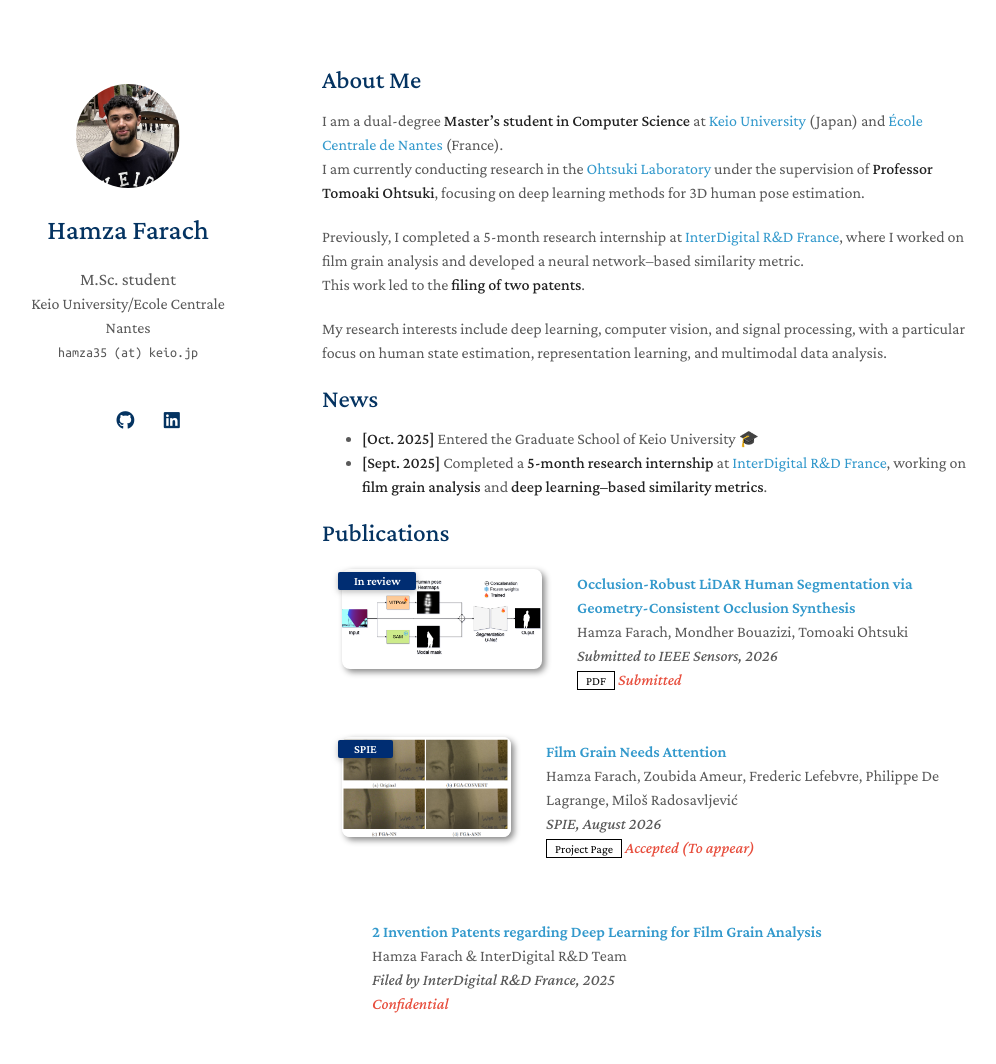
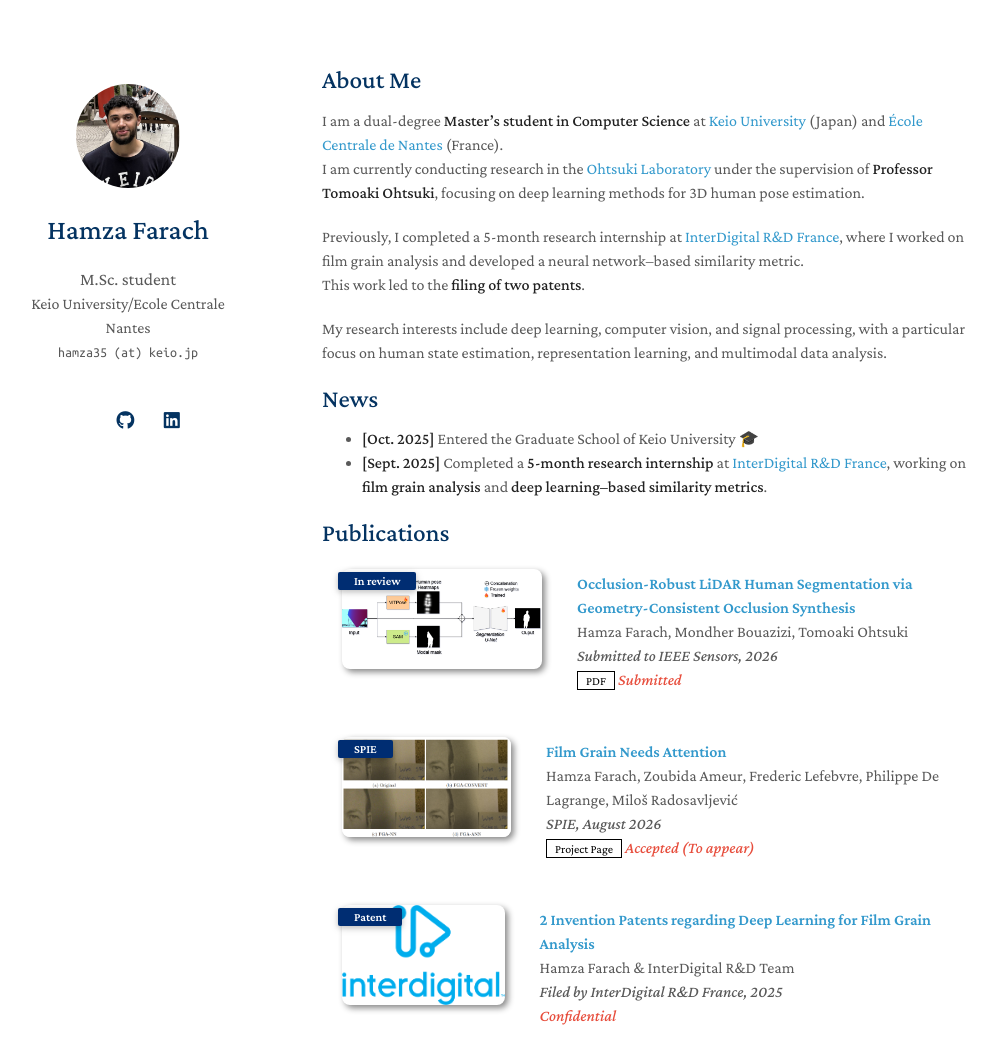
Before and after one commit to hamza963213/hamza-farach.github.io, a Jekyll site: the page built from index.md, in a window 1280 px wide and 1162 px high. Shown: the top 1064 px of the window, without its empty margins (148-1144 px from the left). Built offline with Jekyll 4.4.1, drawn with Linux system fonts in a browser that asks for light colours; a style sheet for code colours, icons or effects is not loaded; our own code applies the rules of GitHub Pages for plain Markdown files.

Commit message:
Update publications.yml

```diff
--- a/_data/publications.yml
+++ b/_data/publications.yml
@@ -20,5 +20,6 @@ main:
     authors: "Hamza Farach & InterDigital R&D Team"
     conference: "Filed by InterDigital R&D France, 2025"
     conference_short: "Patent"
+    image: "assets/img/interdigital_icon.png"
     notes: "Confidential"
     # Pas d'image ou PDF pour les brevets, c'est normal
```
